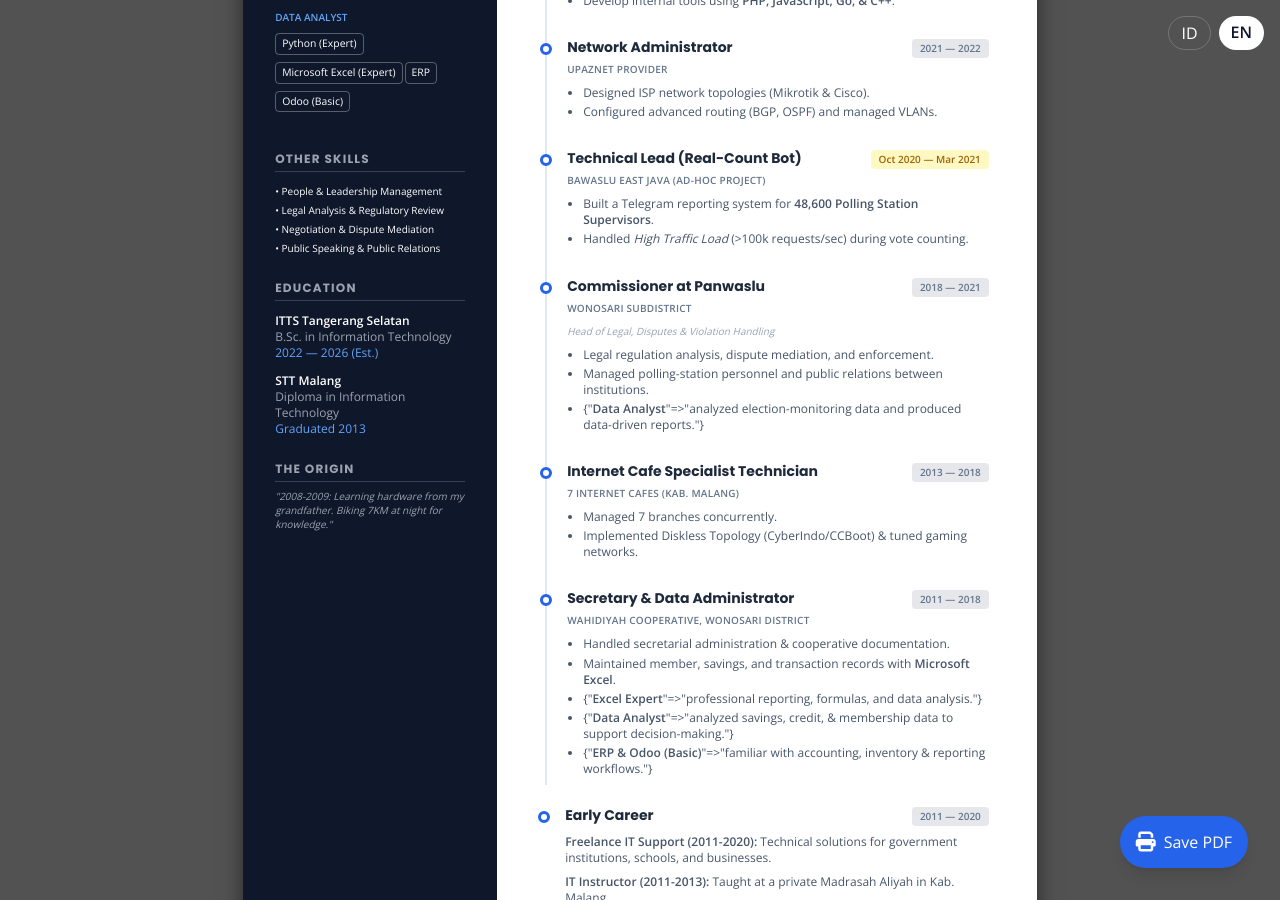
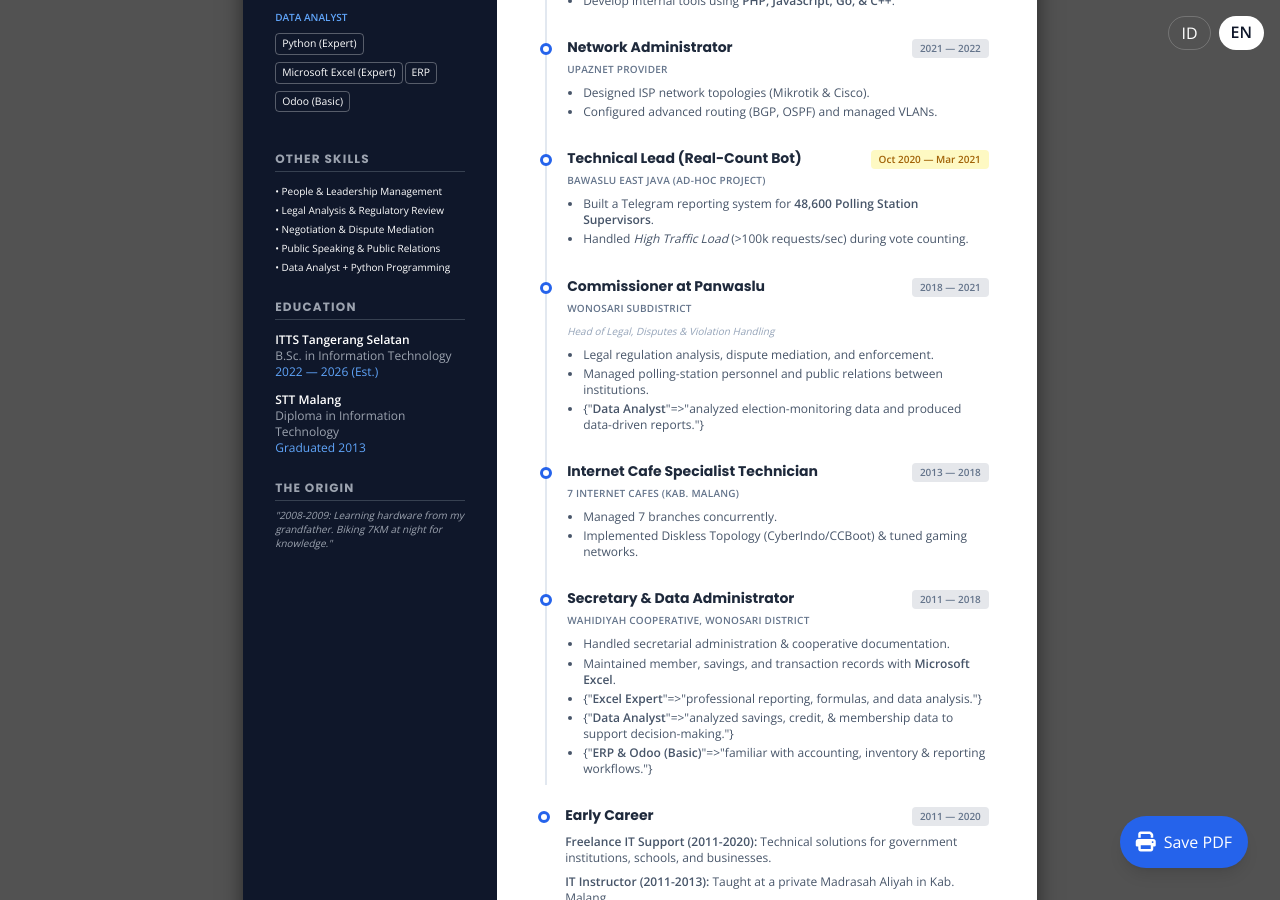
Before and after one commit to zickkeen/resume, a Jekyll site: the page built from en/resume/index.html, in a window 1280 px wide and 900 px high, scrolled down 700 px. Built offline with Jekyll 4.4.1, drawn with Linux system fonts in a browser that asks for light colours; nearby versions of some CDN libraries.

Commit message:
new keahlian

```diff
--- a/_includes/resume/content-en.html
+++ b/_includes/resume/content-en.html
@@ -37,6 +37,7 @@
                     <p>• Legal Analysis & Regulatory Review</p>
                     <p>• Negotiation & Dispute Mediation</p>
                     <p>• Public Speaking & Public Relations</p>
+                    <p>• Data Analyst + Python Programming</p>
                 </div>
             </div>
 
--- a/_includes/resume/content-id.html
+++ b/_includes/resume/content-id.html
@@ -37,6 +37,7 @@
                     <p>• Analisis Hukum & Regulasi</p>
                     <p>• Negosiasi & Mediasi Sengketa</p>
                     <p>• Public Speaking & Humas</p>
+                    <p>• Analis Data + Python Programming</p>
                 </div>
             </div>
 
```
